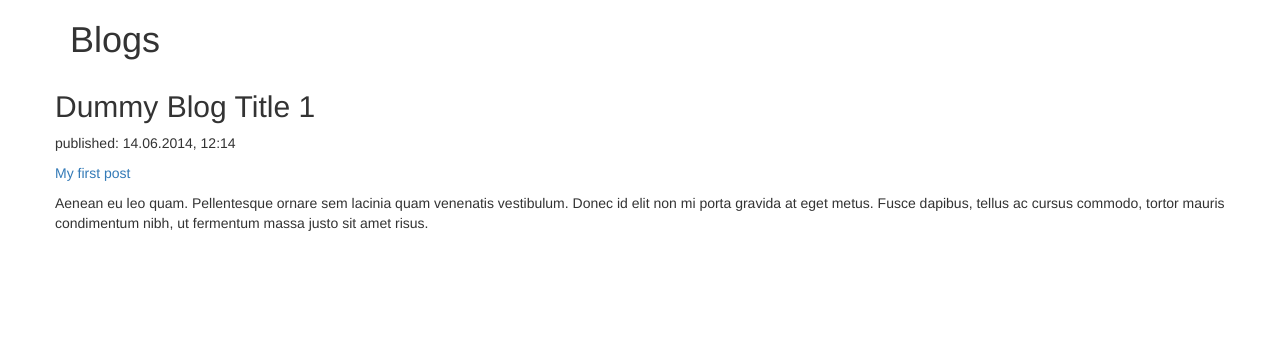
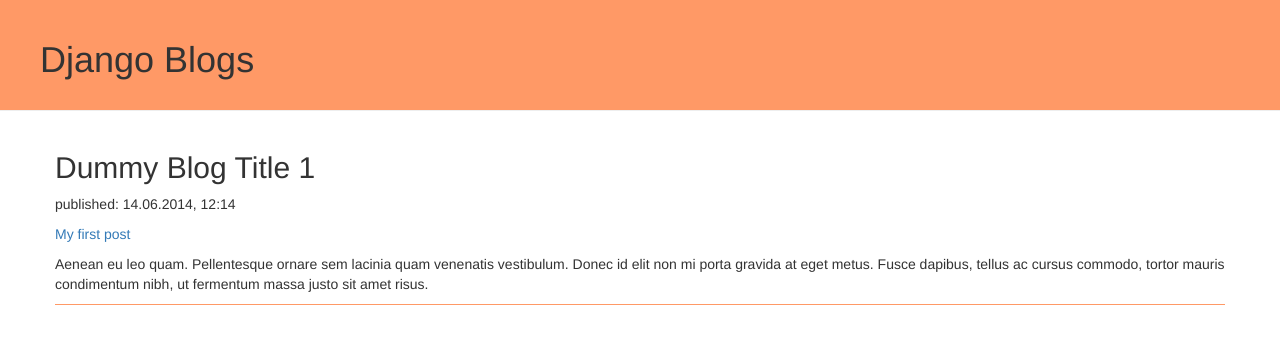
Before and after one commit to milinmestry/my-first-blog, a Django app: page / in a window 1280 px wide. Shown: the top 344 px of the page. Run offline with Django 3.2, Linux system fonts and the light colour scheme; data that the repository does not hold is empty; some libraries are stand-ins or nearby versions.

Commit message:
Added view and template for detailed blog post as well as CSS for the site with Templates.

```diff
--- /dev/null
+++ b/blog/static/css/blog.css
@@ -0,0 +1,17 @@
+.container h1 {
+  color: #FF0055;
+}
+
+.row h2 a {
+  color: #000099;
+}
+
+.page-header {
+    background-color: #ff9966;
+    margin-top: 0;
+    padding: 20px 20px 20px 40px;
+}
+
+.row {
+  border-bottom: 1px solid #ff9966;
+}
--- /dev/null
+++ b/blog/templates/blog/base.htm
@@ -0,0 +1,41 @@
+{% load staticfiles %}
+<!DOCTYPE html>
+<html lang="en">
+  <head>
+    <meta charset="utf-8">
+    <meta http-equiv="X-UA-Compatible" content="IE=edge">
+    <meta name="viewport" content="width=device-width, initial-scale=1">
+    <!-- The above 3 meta tags *must* come first in the head; any other head content must come *after* these tags -->
+    <title>Bootstrap 101 Template</title>
+
+    <!-- Latest compiled and minified CSS -->
+    <link rel="stylesheet" href="https://maxcdn.bootstrapcdn.com/bootstrap/3.3.6/css/bootstrap.min.css" integrity="sha384-1q8mTJOASx8j1Au+a5WDVnPi2lkFfwwEAa8hDDdjZlpLegxhjVME1fgjWPGmkzs7" crossorigin="anonymous">
+    <!-- Optional theme -->
+    <link rel="stylesheet" href="https://maxcdn.bootstrapcdn.com/bootstrap/3.3.6/css/bootstrap-theme.min.css" integrity="sha384-fLW2N01lMqjakBkx3l/M9EahuwpSfeNvV63J5ezn3uZzapT0u7EYsXMjQV+0En5r" crossorigin="anonymous">
+
+
+    <!-- HTML5 shim and Respond.js for IE8 support of HTML5 elements and media queries -->
+    <!-- WARNING: Respond.js doesn't work if you view the page via file:// -->
+    <!--[if lt IE 9]>
+      <script src="https://oss.maxcdn.com/html5shiv/3.7.2/html5shiv.min.js"></script>
+      <script src="https://oss.maxcdn.com/respond/1.4.2/respond.min.js"></script>
+    <![endif]-->
+    <link rel="stylesheet" href="{% static 'css/blog.css' %}">
+  </head>
+  <body>
+    <div class="page-header">
+      <h1>Django Blogs</h1>
+    </div>
+
+    <!-- START container -->
+    <div class="content container">
+        {% block content %}
+        {% endblock %}
+    </div><!-- END container -->
+
+    <!-- jQuery (necessary for Bootstrap's JavaScript plugins) -->
+    <script src="https://ajax.googleapis.com/ajax/libs/jquery/1.11.3/jquery.min.js"></script>
+    <!-- Include all compiled plugins (below), or include individual files as needed -->
+    <script src="js/bootstrap.min.js"></script>
+  </body>
+</html>
--- a/blog/templates/blog/post_list.htm
+++ b/blog/templates/blog/post_list.htm
@@ -1,28 +1,8 @@
-<!DOCTYPE html>
-<html lang="en">
-  <head>
-    <meta charset="utf-8">
-    <meta http-equiv="X-UA-Compatible" content="IE=edge">
-    <meta name="viewport" content="width=device-width, initial-scale=1">
-    <!-- The above 3 meta tags *must* come first in the head; any other head content must come *after* these tags -->
-    <title>Bootstrap 101 Template</title>
-
-    <!-- Latest compiled and minified CSS -->
-    <link rel="stylesheet" href="https://maxcdn.bootstrapcdn.com/bootstrap/3.3.6/css/bootstrap.min.css" integrity="sha384-1q8mTJOASx8j1Au+a5WDVnPi2lkFfwwEAa8hDDdjZlpLegxhjVME1fgjWPGmkzs7" crossorigin="anonymous">
-
-    <!-- HTML5 shim and Respond.js for IE8 support of HTML5 elements and media queries -->
-    <!-- WARNING: Respond.js doesn't work if you view the page via file:// -->
-    <!--[if lt IE 9]>
-      <script src="https://oss.maxcdn.com/html5shiv/3.7.2/html5shiv.min.js"></script>
-      <script src="https://oss.maxcdn.com/respond/1.4.2/respond.min.js"></script>
-    <![endif]-->
-  </head>
-  <body>
-    <div class="container">
-      <h1>Blogs</h1>
+{% extends 'blog/base.htm' %}
+{% block content %}
       {% for post in posts %}
       <div class="row">
-          <h2>{{ post.title }}</h2>
+          <h2><a href="{% url 'post_detail' id=post.pk %}">{{ post.title }}</a></h2>
           <p>Published on: {{ post.published_date }}</p>
           <p>{{ post.text|linebreaksbr }}</p>
       </div>
@@ -35,10 +15,4 @@
         <p>Aenean eu leo quam. Pellentesque ornare sem lacinia quam venenatis vestibulum. Donec id elit non mi porta gravida at eget metus. Fusce dapibus, tellus ac cursus commodo, tortor mauris condimentum nibh, ut fermentum massa justo sit amet risus.</p>
       </div>
     </div>
-
-    <!-- jQuery (necessary for Bootstrap's JavaScript plugins) -->
-    <script src="https://ajax.googleapis.com/ajax/libs/jquery/1.11.3/jquery.min.js"></script>
-    <!-- Include all compiled plugins (below), or include individual files as needed -->
-    <script src="js/bootstrap.min.js"></script>
-  </body>
-</html>
+{% endblock %}
--- a/blog/urls.py
+++ b/blog/urls.py
@@ -3,4 +3,5 @@
 
 urlpatterns = [
     url(r'^$', views.post_list, name='post_list'),
+    url(r'^post/(?P<id>\d+)/$', views.post_detail, name='post_detail'),
 ]
--- a/blog/views.py
+++ b/blog/views.py
@@ -1,4 +1,4 @@
-from django.shortcuts import render
+from django.shortcuts import render, get_object_or_404
 from django.utils import timezone
 from .models import Post
 
@@ -6,3 +6,8 @@
 def post_list(request):
     posts = Post.objects.filter(published_date__lte=timezone.now()).order_by('published_date')
     return render(request, 'blog/post_list.htm', {'posts': posts})
+
+def post_detail(request, id):
+    # Post.objects.get(pk=id)
+    post = get_object_or_404(Post, pk=id)
+    return render(request, 'blog/post_detail.htm', {'post': post})
```
Also changed, not shown: blog/templates/blog/post_detail.htm (added, +13 -0 lines).
